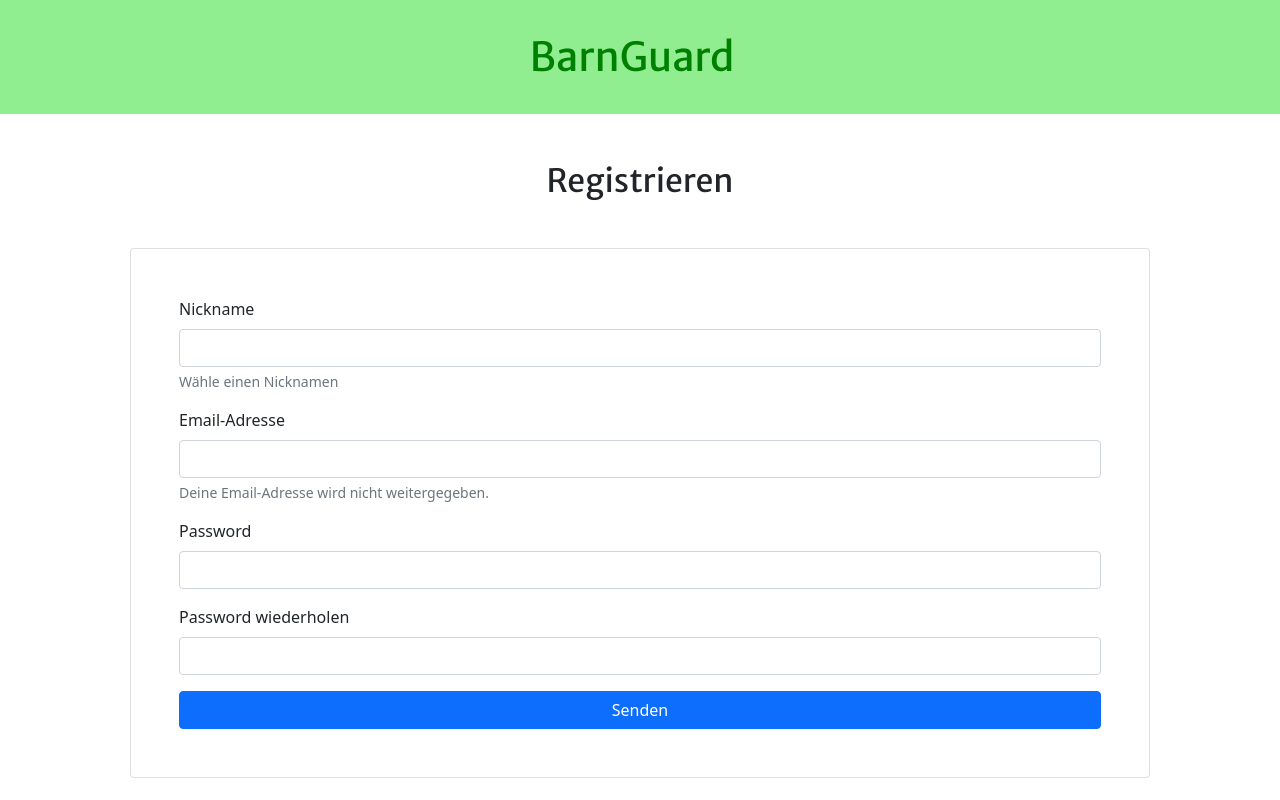
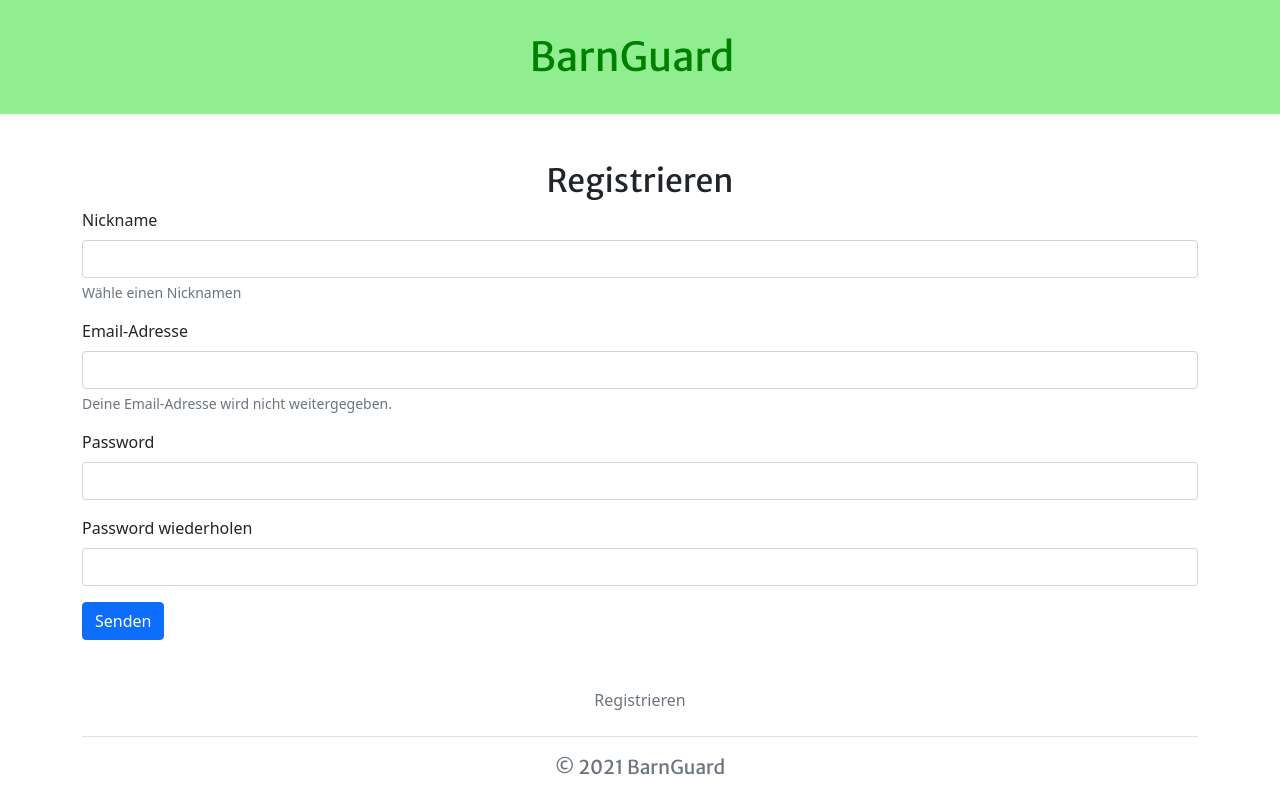
Before and after one commit to Domroon/BarnGuard, a React (Create React App) app: page /registrieren in a window 1280 px wide. Shown: the top 800 px of the page. Built offline with nearby package versions, Linux system fonts and the light colour scheme.

Commit message:
delete card

```diff
--- a/src/components/Register.js
+++ b/src/components/Register.js
@@ -30,7 +30,7 @@ function Register() {
             Username oder Email existiert bereits
           </div>
           <h2 className="text-center mt-5">Registrieren</h2>
-          <form onSubmit={handleSubmit} className="m-5 card p-5">
+          <form onSubmit={handleSubmit}>
             <div className="mb-3">
               <label for="name" className="form-label">
                 Nickname
@@ -71,7 +71,7 @@ function Register() {
       <section className="register-form">
         <div className="container">
           <h2 className="text-center mt-5">Registrieren</h2>
-          <form onSubmit={handleSubmit} className="m-5 card p-5">
+          <form onSubmit={handleSubmit}>
             <div className="mb-3">
               <label for="name" className="form-label">
                 Nickname
```
